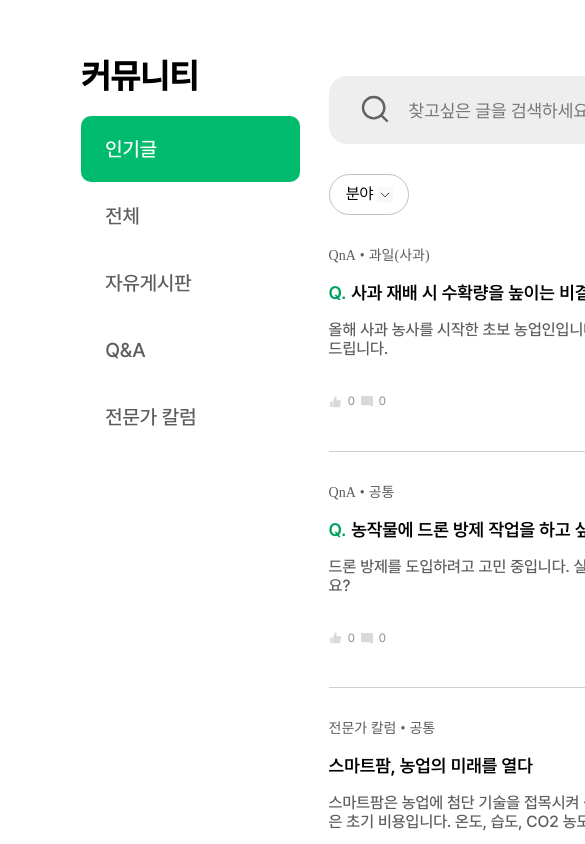
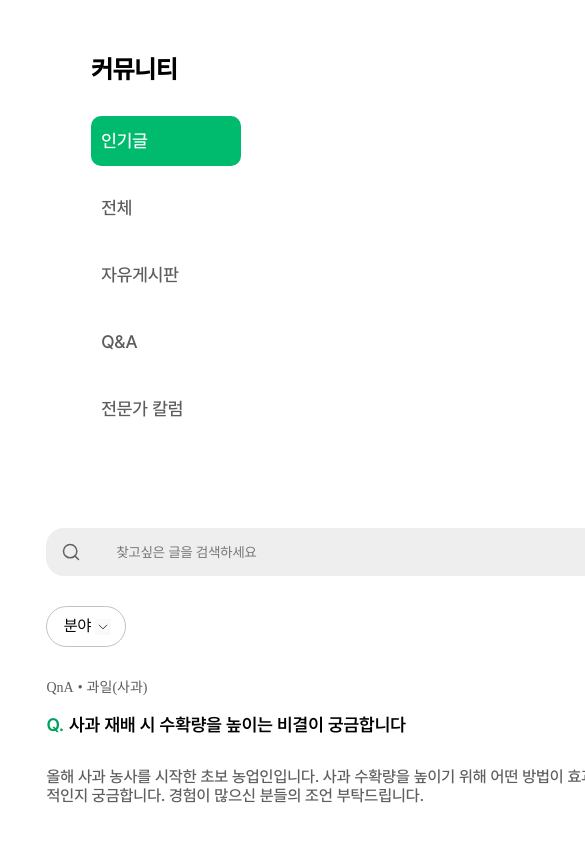
Before and after one commit to Farm-On/FE, a React (Vite) app: page /Community in a window 390 px wide. Shown: the top 844 px of the page, 585 px wide, since content can reach past the window. Built offline with nearby package versions, Linux system fonts and the light colour scheme.

Commit message:
style: 커뮤니티 페이지 반응형

```diff
--- a/src/components/CommuFeed.tsx
+++ b/src/components/CommuFeed.tsx
@@ -13,7 +13,7 @@ interface FeedProps {
 
 export const CommuFeed = ({ headline, content, category, product, productDetail,imgSrc }: FeedProps) => {
   return (
-    <div style={{ width: '876px' }}>
+    <Container>
       <SortCategory>
         <p>{category}</p>
         <p> • </p>
@@ -40,9 +40,23 @@ export const CommuFeed = ({ headline, content, category, product, productDetail,
         <p>0</p>
       </C.Interactions>
       <DividingLine />
-    </div>
+    </Container>
   );
 };
+
+
+
+const Container = styled.div`
+  width: 876px;
+  @media (max-width: 768px) {
+    width: 600px;
+  }
+
+  @media (max-width: 480px) {
+    width: 550px;
+  }
+`;
+
 
 const DividingLine = styled.div`
   width: 876px;
@@ -50,6 +64,15 @@ const DividingLine = styled.div`
   background-color: rgba(206, 206, 206, 1);
   margin: 30px 0;
   margin-top: 30px;
+    @media (max-width: 768px) {
+    margin: 20px 0;
+    width: 600px;
+  }
+
+  @media (max-width: 480px) {
+    margin: 15px 0;
+    width: 550px;
+  }
 `;
 
 const Content = styled.div`
@@ -63,6 +86,15 @@ const Content = styled.div`
     font-size: 16px;
     font-family: 'PretendardMedium';
     color: rgba(94, 94, 94, 1);
+        @media (max-width: 768px) {
+    margin: 20px 0;
+    width: 600px;
+  }
+
+  @media (max-width: 480px) {
+    margin: 15px 0;
+    width: 550px;
+  }
   }
 `;
 const SortCategory = styled.div`
--- a/src/components/CommuQnAfeed.tsx
+++ b/src/components/CommuQnAfeed.tsx
@@ -8,7 +8,7 @@ interface FeedProps {
   category: string;
   product: string;
   productDetail?: string;
-  imgSrc?:string;
+  imgSrc?: string;
 }
 
 export const CommuQnAFeed = ({
@@ -17,10 +17,10 @@ export const CommuQnAFeed = ({
   category,
   product,
   productDetail,
-  imgSrc
+  imgSrc,
 }: FeedProps) => {
   return (
-    <div style={{ width: '876px' }}>
+    <Container>
       <SortCategory>
         <p>{category}</p>
         <p> • </p>
@@ -40,9 +40,7 @@ export const CommuQnAFeed = ({
             <img src=""></img>
           </C.Content>
         </div>
-        <div>
-          {imgSrc&& <StyledImg src={imgSrc}/>}
-        </div>
+        <div>{imgSrc && <StyledImg src={imgSrc} />}</div>
       </div>
       <C.Interactions>
         <C.StyledLike />
@@ -51,9 +49,20 @@ export const CommuQnAFeed = ({
         <p>0</p>
       </C.Interactions>
       <DividingLine />
-    </div>
+    </Container>
   );
 };
+
+const Container = styled.div`
+  width: 876px;
+  @media (max-width: 768px) {
+    width: 600px;
+  }
+
+  @media (max-width: 480px) {
+    width: 550px;
+  }
+`;
 
 const DividingLine = styled.div`
   width: 876px;
@@ -61,6 +70,16 @@ const DividingLine = styled.div`
   background-color: rgba(206, 206, 206, 1);
   margin: 30px 0;
   margin-top: 30px;
+
+  @media (max-width: 768px) {
+    margin: 20px 0;
+    width: 600px;
+  }
+
+  @media (max-width: 480px) {
+    margin: 15px 0;
+    width: 550px;
+  }
 `;
 
 const SortCategory = styled.div`
@@ -79,8 +98,8 @@ const SortCategory = styled.div`
   }
 `;
 const StyledImg = styled.img`
-  width:100px;
-  height:100px;
-  object-fit:cover;
+  width: 100px;
+  height: 100px;
+  object-fit: cover;
   border-radius: 8px;
-`
+`;
--- a/src/components/CommunityModal.tsx
+++ b/src/components/CommunityModal.tsx
@@ -9,7 +9,11 @@ interface FieldProps {
     id: string;
     title: string;
     menu?:string|string[];
-}
+};
+
+interface CommunityModalProps {
+  closeModal: () => void;
+};
 
 const Field: FieldProps[] = [
     {
@@ -51,7 +55,7 @@ const Field: FieldProps[] = [
       id: '8',
       title: '기타',
       menu: ['전체','종지, 묘목', '기타 작물']
-    },
+    }
   ];
 
   const categoryPositions: { [key: string]: number } = {
@@ -66,7 +70,7 @@ const Field: FieldProps[] = [
   };
 
 
-export const CommunityModal = ()=>{
+export const CommunityModal = ({ closeModal }: CommunityModalProps)=>{
     const [currentField,setCurrentField] = useState<string>('1');
     const [checkedItems, setCheckedItems] = useState<string[]>([]);
     const handleField = (id:string)=>{
@@ -78,7 +82,6 @@ export const CommunityModal = ()=>{
 
     const handleCheck = (menuItem: string) => {
         setCheckedItems(prev => {
-          // 이미 체크된 항목이면 제거, 아니면 추가
           if (prev.includes(menuItem)) {
             return prev.filter(item => item !== menuItem);
           } else {
@@ -90,7 +93,7 @@ export const CommunityModal = ()=>{
     return(
         <CM.ModalContainer>
             <Title>분야</Title>
-            <StyledX/>
+            <StyledX onClick={closeModal}/>
             <CM.FieldTitle>
                 {
                     Field.map((item)=>{
@@ -129,7 +132,7 @@ export const CommunityModal = ()=>{
             </MenuContainer>
 
             <CM.ApplyBtn>
-                <CM.Btn>적용하기</CM.Btn>
+                <CM.Btn onClick={closeModal}>적용하기</CM.Btn>
             </CM.ApplyBtn>
         </CM.ModalContainer>
     )
--- a/src/components/CommunitySearch.tsx
+++ b/src/components/CommunitySearch.tsx
@@ -1,48 +1,94 @@
-import styled from "@emotion/styled";
+import styled from '@emotion/styled';
 import SearchIcon from '../assets/icons/search.svg?react';
 
-
-interface CSProps{
-    onChange:(e: React.ChangeEvent<HTMLInputElement>)=>void;
-    value:string;
+interface CSProps {
+  onChange: (e: React.ChangeEvent<HTMLInputElement>) => void;
+  value: string;
 }
 
-export const CommunitySearch = ({onChange,value}:CSProps)=>{
-    return(
-        <div style={{paddingLeft: "7.3vw", paddingTop: '17.5vw'}}>
-            <div style={{position:'relative',width:'876px'}}>
+export const CommunitySearch = ({ onChange, value }: CSProps) => {
+  return (
+    <ContainerWrapper style={{ paddingLeft: '7.3vw', paddingTop: '17.5vw' }}>
+      <SearchContainer style={{ position: 'relative', width: '876px' }}>
         <Container
-                placeholder='찾고싶은 글을 검색하세요'
+          placeholder="찾고싶은 글을 검색하세요"
           onChange={onChange}
           value={value}
           type="text"
-                >
-                </Container>
+        ></Container>
         <StyledIcon />
-            </div>
-        </div>
-        )
+      </SearchContainer>
+    </ContainerWrapper>
+  );
+};
 
+const ContainerWrapper = styled.div`
+  @media (max-width: 768px) {
+    padding-left: 20px;
+    padding-top: 40px;
+    width: 100%;
   }
 
+  @media (max-width: 480px) {
+    padding-left: 10px;
+    padding-top: 20px;
+    width: 100%;
+  }
+`;
+const SearchContainer = styled.div`
+  position: relative;
+  width: 100%;
+  max-width: 876px;
+
+  @media (max-width: 768px) {
+    max-width: 100%;
+  }
+`;
 const Container = styled.input`
   width: 814px;
   height: 66px;
   flex-shrink: 0;
   border-radius: 18px;
-background: #EEE;
-border:none;
-padding-left:80px;
-color: var(--gray-400, #8E8E8E);
+  background: #eee;
+  border: none;
+  padding-left: 80px;
+  color: var(--gray-400, #8e8e8e);
   font-family: 'PretendardRegular';
   font-size: 18px;
   line-height: 166%; /* 29.88px */
   text-transform: uppercase;
-`
+
+  @media (max-width: 768px) {
+    width: 500px;  //검색창크기
+    height: 46px;
+    font-size: 16px;
+    padding-left: 70px;
+  }
+
+  @media (max-width: 480px) {
+    width: 500px;
+    height: 46px;
+    font-size: 14px;
+  }
+`;
 const StyledIcon = styled(SearchIcon)`
   width: 32px;
   height: 32px;
-position:absolute;
-left:30px;
-top:17px;
-`
+  position: absolute;
+  left: 30px;
+  top: 17px;
+
+  @media (max-width: 768px) {
+    width: 24px;
+    height: 24px;
+    left: 20px;
+    top: 14px;
+  }
+
+  @media (max-width: 480px) {
+    width: 20px;
+    height: 20px;
+    left: 15px;
+    top: 14px;
+  }
+`;
--- a/src/pages/Home/Community.tsx
+++ b/src/pages/Home/Community.tsx
@@ -57,48 +57,42 @@ export default function CommunityPage(){
         // 페이지 변경
       };
 
-    const Overlay = styled.div`
-    position:fixed;
-    width:100vw;
-    height:1000vh;
-    opacity: 0.5;
-    background: #000;
-    position:absolute;
-    z-index:50;
-    `;
 
     const handleModal = ()=>{
         setIsModalOpen(true);
+    };
+    const closeModal = ()=>{
+      setIsModalOpen(false);
+    }
 
-    }
     return (
-      <div style={{ display: 'flex' }}>
+      <CP.Container style={{ display: 'flex' }}>
         {/* 모달창 */}
         <div style={{ position: 'absolute', zIndex: '100', top: '12.92vw',left:"38.28vw" }}>
-          {isModalOpen === true ? <CommunityModal /> : null}
+          {isModalOpen === true ? <CommunityModal closeModal={() => closeModal()}/> : null}
         </div>
-        {isModalOpen === true ? <Overlay /> : null}
-        <div className="left">
+        {isModalOpen === true ? <Overlay onClick={()=>closeModal()}/> : null}
+        <CP.LeftCommunity className="left">
           <CP.Title>
             <h2>커뮤니티</h2>
           </CP.Title>
           <CP.Category>
             {Categories.map((item) => {
               return (
-                <div key={item.id} style={{ width: '219px', height: '66px' }}>
+                <CP.CategoryItem key={item.id}>
                   <CP.Item
                     onClick={() => handleCategoryClick(item.id)}
                     isSelected={item.id === selectedCategory}
                   >
                     <p>{item.title}</p>
                   </CP.Item>
-                </div>
+                </CP.CategoryItem>
               );
             })}
           </CP.Category>
-        </div>
+        </CP.LeftCommunity>
 
-        <div className="right">
+        <CP.RightCommunity className="right">
           <div style={{ position: 'relative' }}>
             <CommunitySearch onChange={(e) => setSearchValue(e.target.value)} value={searchValue} />
             <CP.FilterChip onClick={()=>handleModal()}>
@@ -195,12 +189,25 @@ export default function CommunityPage(){
               />
             </div>
           </div>
-        </div>
-      </div>
+        </CP.RightCommunity>
+      </CP.Container>
     );
 };
 
 const StyledDownIcon = styled(DownIcon)`
 width: 16px;
 height: 16px;
-`
+`;
+const Overlay = styled.div`
+  position: fixed;
+  top: 0;
+  left: 0;
+  right: 0;
+  bottom: 0;
+  width: 100vw;
+  height: 1000vh;
+  opacity: 0.5;
+  background: #000;
+  position: absolute;
+  z-index: 50;
+`;
--- a/src/styles/components/MainCommunityStyle.style.ts
+++ b/src/styles/components/MainCommunityStyle.style.ts
@@ -107,6 +107,15 @@ export const Content = styled.div`
     font-size: 16px;
     font-family: 'PretendardMedium';
     color: rgba(94, 94, 94, 1);
+    @media (max-width: 768px) {
+      margin: 20px 0;
+      width: 600px;
+    }
+
+    @media (max-width: 480px) {
+      margin: 15px 0;
+      width: 550px;
+    }
   }
 `;
 
--- a/src/styles/pages/Community.Style.ts
+++ b/src/styles/pages/Community.Style.ts
@@ -1,61 +1,131 @@
-import styled from "@emotion/styled";
+import styled from '@emotion/styled';
+
+export const Container = styled.div`
+  display: flex;
+  //width: 100%;
+  //position: relative;
+
+  @media (max-width: 768px) {
+    flex-direction: column; // 모바일에서는 세로로 배치
+  }
+`;
+
+export const LeftCommunity = styled.div`
+  @media (max-width: 768px) {
+    width: 100%; // 태블릿에서는 전체 너비
+    padding: 0 20px;
+  }
+
+  @media (max-width: 480px) {
+    width: 100%; // 모바일에서도 전체 너비
+    padding: 0 10px;
+  }
+`;
+export const RightCommunity = styled.div`
+  @media (max-width: 768px) {
+    padding: 20px;
+    width: 90%;
+  }
+
+  @media (max-width: 480px) {
+    padding: 10px;
+    width: 90%;
+  }
+`;
 
 export const Title = styled.div`
-width:118px;
-height:51px;
+  width: 118px;
+  height: 51px;
   padding-left: 18.75vw;
   padding-top: 11vw;
-h2{
+  h2 {
     color: #000;
     font-family: 'PretendardMedium';
     font-size: 34px;
     line-height: 150%; /* 51px */
-margin:0;
+    margin: 0;
+    @media (max-width: 768px) {
+      font-size: 35px;
+      margin-bottom: 20px;
+      white-space: nowrap;
     }
-`
-export const Item = styled.div<{isSelected:boolean}>`
+
+    @media (max-width: 480px) {
+      font-size: 25px;
+      margin-bottom: 15px;
+    }
+  }
+`;
+export const Item = styled.div<{ isSelected: boolean }>`
   display: flex;
   padding: 18px 160px 18px 24px;
   align-items: center;
   gap: 10px;
   border-radius: 10px;
-background:${(props)=>(props.isSelected ? '#00BA6D' : '')};
-cursor:pointer;
-p{
-color: ${(props)=>(props.isSelected ? 'rgba(255, 255, 255, 1)' : '#5D5D5D')};
+  background: ${(props) => (props.isSelected ? '#00BA6D' : '')};
+  cursor: pointer;
+  @media (max-width: 768px) {
+    height: 50px;
+    padding: 0 15px;
+  }
+
+  @media (max-width: 480px) {
+    height: 50px;
+    padding: 0 10px;
+  }
+  p {
+    color: ${(props) => (props.isSelected ? 'rgba(255, 255, 255, 1)' : '#5D5D5D')};
     font-family: 'PretendardMedium';
     font-size: 20px;
     line-height: 150%; /* 30px */
-margin:0;
-min-width:52px;
-width:fit-content;
-white-space:nowrap;
+    margin: 0;
+    min-width: 52px;
+    width: fit-content;
+    white-space: nowrap;
+    @media (max-width: 768px) {
+      font-size: 14px;
     }
-`
+
+    @media (max-width: 480px) {
+      font-size: 18px;
+    }
+  }
+`;
+export const CategoryItem = styled.div`
+  width: 219px;
+  height: 66px;
+  @media (max-width: 768px) {
+    width: 150px;
+  }
+
+  @media (max-width: 480px) {
+    width: 150px;
+  }
+`;
 export const Category = styled.div`
   padding-left: 18.75vw;
   padding-top: 3.6vw;
-display:flex;
-flex-direction:column;
-gap:1px;
-`
+  display: flex;
+  flex-direction: column;
+  gap: 1px;
+`;
 export const FilterChip = styled.div`
   display: flex;
   padding: 6px 14px 6px 16px;
   align-items: center;
-justify-content:center;
+  justify-content: center;
   gap: 4px;
   border-radius: 66px;
-border: 0.7px solid #C1C1C1;
-width:48px;
-height:27px;
+  border: 0.7px solid #c1c1c1;
+  width: 48px;
+  height: 27px;
   color: #000;
   text-align: center;
   font-family: 'PretendardRegular';
   font-size: 16px;
   line-height: 166%; /* 26.56px */
-margin:0;
+  margin: 0;
   //position:absolute;
   margin-left: 7.3vw;
   margin-top: 30px;
-`
+`;
```
Lines whose indentation alone changed are shown as unchanged.
